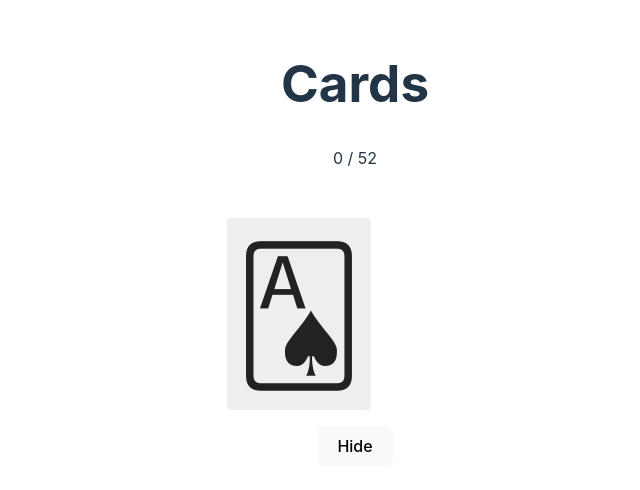
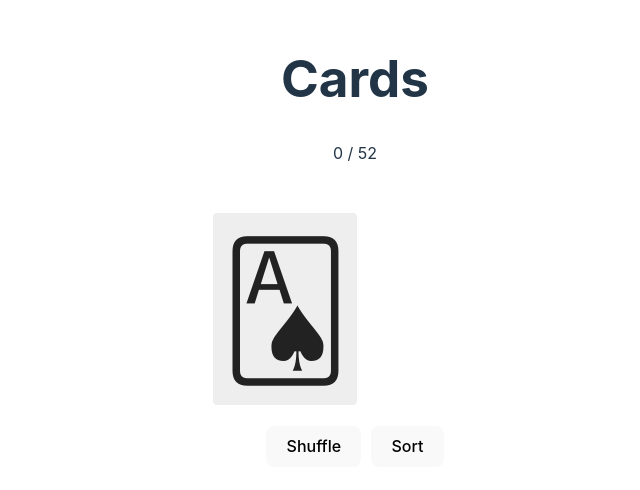
Before and after one commit to rottencandy/react-cards, a React (Vite) app: page / in a window 1280 px wide. Shown: the part 156-646 px from the top of the page, without its empty margins (285-925 px from the left). Built offline with nearby package versions, Linux system fonts and the light colour scheme.

Commit message:
add shuffle & sort buttons

```diff
--- a/src/components/Deck.css
+++ b/src/components/Deck.css
@@ -1,6 +1,9 @@
 .deck {
   height: 15em;
-  width: 10em;
   user-select: none;
   cursor: pointer;
 }
+
+.buttons > * {
+  margin: 5px;
+}
--- a/src/components/Deck.tsx
+++ b/src/components/Deck.tsx
@@ -1,11 +1,11 @@
 import { useState, useMemo } from 'react'
 import { CARD_DATA } from '../lib/card-data'
-import { sleep } from '../lib/utils'
+import { shuffleArray, sleep } from '../lib/utils'
 import Card from './Card'
 import './Deck.css'
 
 // duration of flip animation for each card during reset (in ms)
-const FLIP_DURATION = 100;
+const FLIP_DURATION = 50;
 
 const Deck = () => {
   const [cards, setCards] = useState(
@@ -18,7 +18,7 @@ const Deck = () => {
     setCards([...cards])
   }
 
-  const onHide = async () => {
+  const hideCards = async () => {
     for (let i = 0; i < cards.length; i++) {
       const card = cards[i];
       if (card.flipped) {
@@ -27,6 +27,22 @@ const Deck = () => {
         setCards([...cards])
       }
     }
+  }
+
+  const shuffleCards = async () => {
+    await hideCards()
+    setCards(c => {
+      shuffleArray(c)
+      return [...c]
+    })
+  }
+
+  const sortCards = async () => {
+    await hideCards()
+    setCards(c => {
+      c.sort((c1, c2) => c2.id - c1.id)
+      return [...c]
+    })
   }
 
   const openCount = useMemo(
@@ -50,9 +66,15 @@ const Deck = () => {
         ))}
       </div>
 
-      <button onClick={onHide}>
-        Hide
-      </button>
+      <div className="buttons">
+        <button onClick={shuffleCards}>
+          Shuffle
+        </button>
+
+        <button onClick={sortCards}>
+          Sort
+        </button>
+      </div>
     </>
   )
 }
--- a/src/lib/utils.ts
+++ b/src/lib/utils.ts
@@ -1,2 +1,15 @@
 export const sleep = (ms: number) =>
   new Promise(resolve => setTimeout(resolve, ms))
+
+/*
+* Shuffle array in-place
+* http://en.wikipedia.org/wiki/Fisher-Yates_shuffle#The_modern_algorithm
+* https://stackoverflow.com/a/12646864/7683374
+*/
+export const shuffleArray = <T>(array: T[]) => {
+    for (let i = array.length - 1; i > 0; i--) {
+        const j = Math.floor(Math.random() * (i + 1));
+        [array[i], array[j]] = [array[j], array[i]];
+    }
+    return array
+}
```
